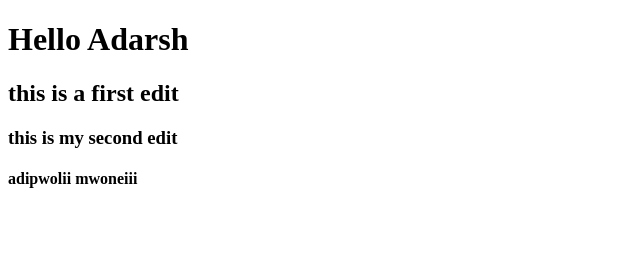
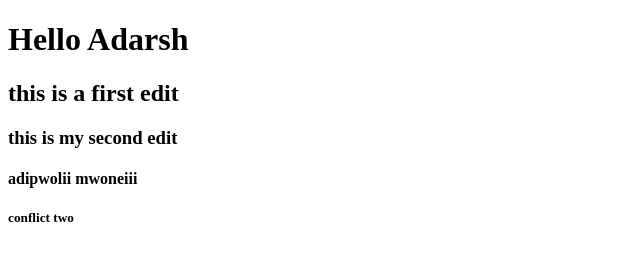
Before and after one commit to Adarshraj942/gitsample, a plain HTML site: page index.html in a window 1280 px wide. Shown: the full height of the page, 0-640 px from the left. Drawn offline with Linux system fonts and the light colour scheme.

Commit message:
conflict 2

```diff
--- a/index.html
+++ b/index.html
@@ -11,5 +11,6 @@
     <h2>this is a first edit</h2>
     <h3>this is my second edit </h3>
     <h4>adipwolii mwoneiii</h4>
+    <h5>conflict two</h5>
 </body>
 </html>
```
